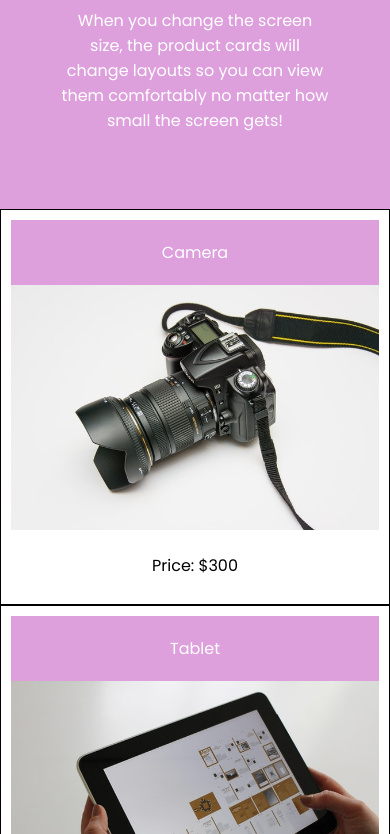
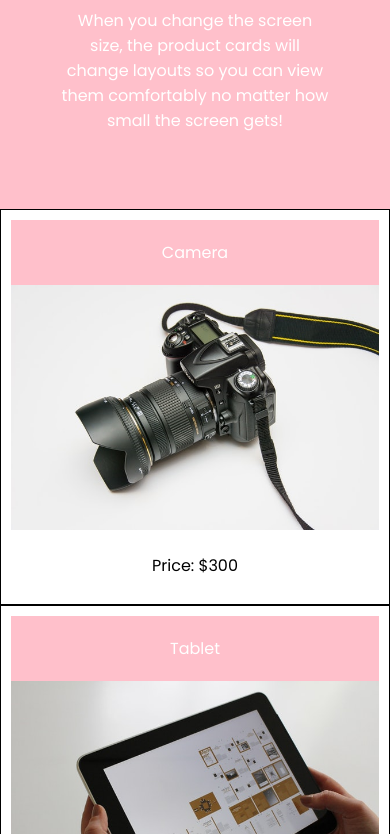
Before and after one commit to kirbyfridge/media-query-screen, a plain HTML site: page index.html in a window 390 px wide. Shown: the part 191-1025 px from the top of the page. Drawn offline with Linux system fonts and the light colour scheme.

Commit message:
changed header colours per display size

```diff
--- a/assets/style.css
+++ b/assets/style.css
@@ -9,18 +9,12 @@
     margin: 0;
   }
 
-  header {
-    padding: 60px;
-    text-align: center;
-    background-color: plum;
-    color: #fff;
-  }
 
   .card {
     border-style: solid;
     border-width: 1px;
     padding: 10px;
-    float: left;
+    float: center;
     flex: 25%;
   }
 
@@ -38,13 +32,41 @@
 
   /* TODO: Use media query to change the width of the cards so they split into two columns at 992px or smaller*/
   @media only screen and (max-width: 992px) {
-}  .card {
+  .card {
     flex: 50%;
+    }
 }
-
 
   /* TODO: Use media query to change the width of the cards so they are stacked on top of each other at 768px or smaller */
   @media only screen and (max-width: 768px) {
-}   .card {
+   .card {
     flex: 100%;
+    }
 }
+
+@media screen and (min-width: 993px) {
+  header {
+    padding: 60px;
+    text-align: center;
+    background-color: skyblue;
+    color: white;
+  }
+  }
+
+@media screen and (max-width: 992px) {
+header {
+  padding: 60px;
+  text-align: center;
+  background-color: plum;
+  color: white;
+}
+}
+
+@media screen and (max-width: 768px) {
+header {
+  padding: 60px;
+  text-align: center;
+  background-color: pink;
+  color: white;
+}
+}
```
